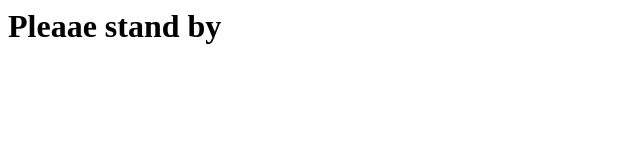
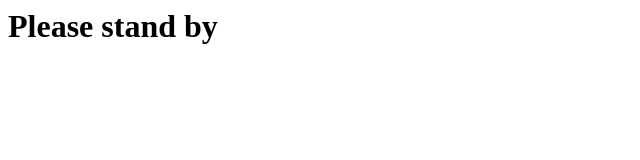
Before and after one commit to styl/nikita-klimov.pro, a plain HTML site: page index.html in a window 1280 px wide. Shown: the full height of the page, 0-640 px from the left. Drawn offline with Linux system fonts and the light colour scheme.

Commit message:
Update index.html

```diff
--- a/index.html
+++ b/index.html
@@ -1 +1 @@
-<h1>Pleaae stand by</h1>
+<h1>Please stand by</h1>
```
